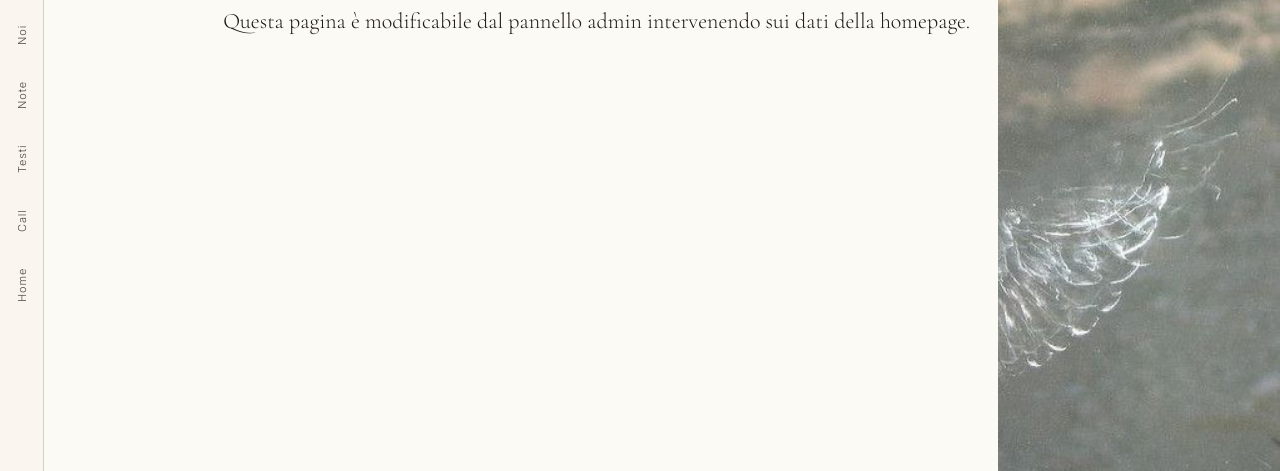
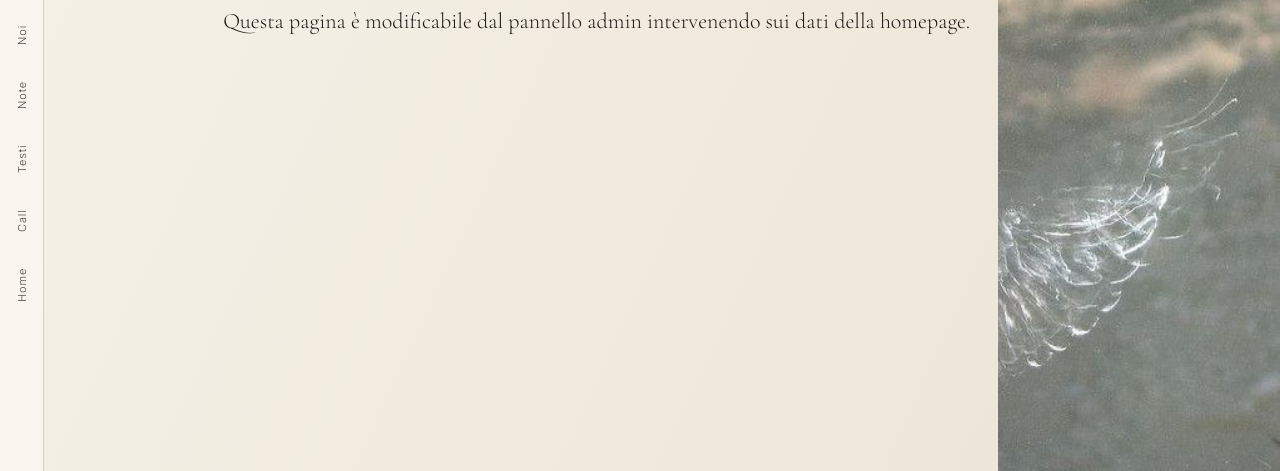
Before and after one commit to leowizard88/mcsp, an Eleventy site: page src/noi.njk in a window 1280 px wide. Shown: the part 329-800 px from the top of the page. Built offline with nearby package versions, Linux system fonts and the light colour scheme; Eleventy itself is replaced by a stand-in of ours; files that its build step writes are made by us from their sources.

Commit message:
add global paper background guard

```diff
--- a/src/_includes/base.njk
+++ b/src/_includes/base.njk
@@ -6,6 +6,14 @@
   <title>{{ title or site.title }}</title>
   <meta name="description" content="{{ site.subtitle }}">
   <link rel="stylesheet" href="/assets/css/style.css">
+  <style>
+    html, body, .site-main { background: #f6f2e8; }
+    .site-main > .panel:not(.archive-system-page):not(.ultimi-page) { background: #f6f2e8; }
+    .site-main > .panel:not(.archive-system-page):not(.ultimi-page)::before {
+      display: block;
+      background: linear-gradient(115deg, #f6f2e8, #ebe4d5) !important;
+    }
+  </style>
 </head>
 <body>
   <aside class="side-index" aria-label="Indice principale">
@@ -43,7 +51,7 @@
         }
 
         if (!user && window.location.hash.indexOf("recovery_token") !== -1) {
-          window.netlifyIdentity.open("recovery");
+          window.location.href = "/admin/";
         }
       });
 
```
